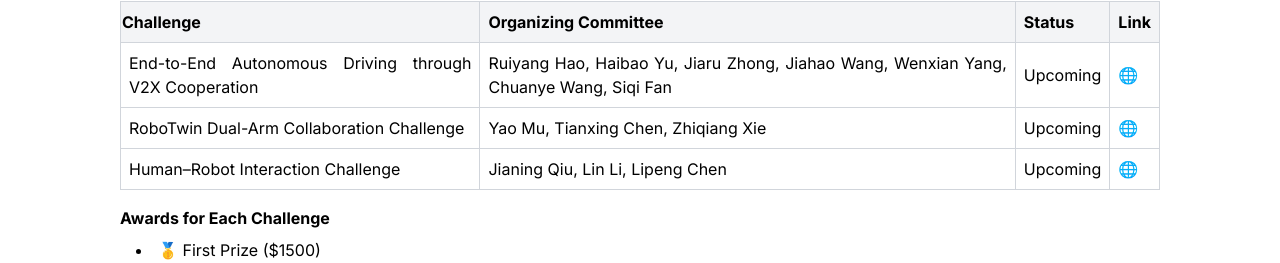
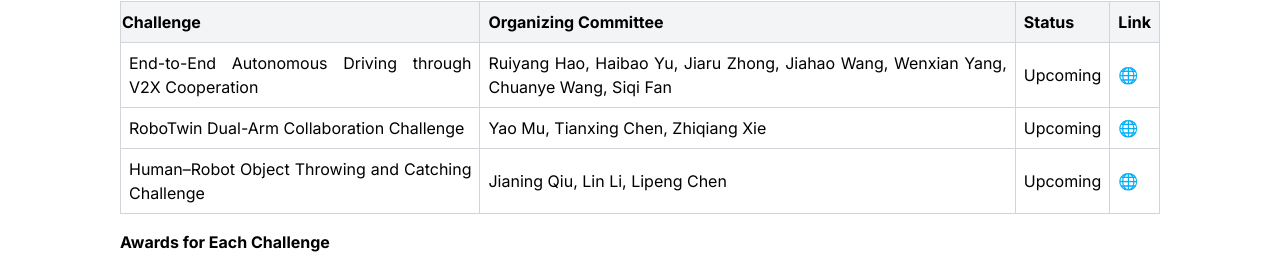
Before and after one commit to coop-intelligence/coop-intelligence.github.io, a Next.js app: page / in a window 1280 px wide. Shown: the part 2360-2623 px from the top of the page. Built offline with nearby package versions, Linux system fonts and the light colour scheme.

Commit message:
Update challenge.jsx

```diff
--- a/src/app/components/challenge.jsx
+++ b/src/app/components/challenge.jsx
@@ -34,10 +34,10 @@ const Challenge = () => {
                             </a></td>
                     </tr>
                     <tr>
-                        <td className="border border-gray-300 p-2">Human–Robot Interaction Challenge</td>
+                        <td className="border border-gray-300 p-2">Human–Robot Object Throwing and Catching Challenge</td>
                         <td className="border border-gray-300 p-2">Jianing Qiu, Lin Li, Lipeng Chen</td>
                         <td className="border border-gray-300 p-2">Upcoming</td>
-                        <td className="border border-gray-300 p-2"><a href="https://h2tc-roboticsx.github.io/" target="_blank" rel="noopener noreferrer">
+                        <td className="border border-gray-300 p-2"><a href="https://coop-intelligence.github.io/H2TC_MEIS/" target="_blank" rel="noopener noreferrer">
                                 🌐
                             </a></td>
                     </tr>
```
